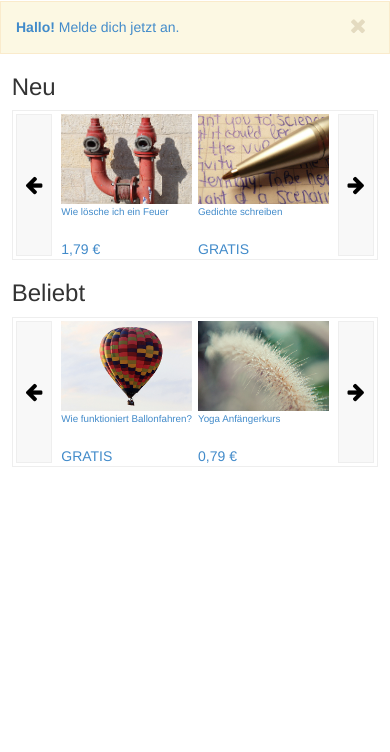
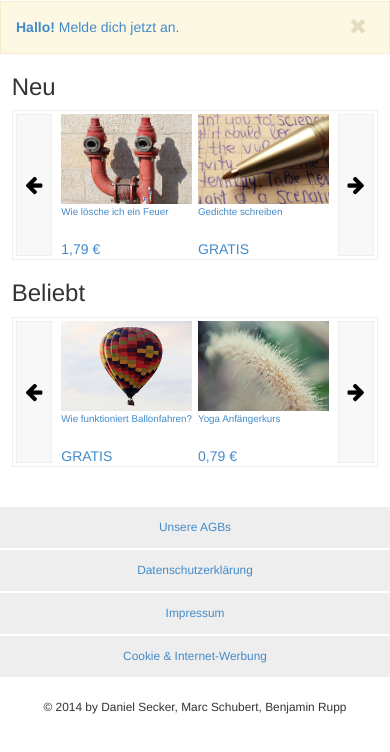
Before and after one commit to beruit01/webshop, a plain HTML site: page src/index.html in a window 390 px wide. Shown: the part 62-814 px from the top of the page. Drawn offline with Linux system fonts and the light colour scheme.

Commit message:
add footer and shoping cart badge

```diff
--- a/src/index.html
+++ b/src/index.html
@@ -25,7 +25,9 @@
 
 			<!-- shopping cart btn -->
 			<button type="button" class="btn btn-default">
-				<i class="fa fa-shopping-cart fa-lg"></i>Warenkorb
+				<i class="fa fa-shopping-cart fa-lg"></i>
+				Warenkorb
+				<span class="badge">42</span>
 			</button>
 
 			<!-- login cart btn -->
@@ -107,6 +109,7 @@
 			Donec quam felis, ultricies nec, pellentesque eu, pretium quis, sem. In enim justo, rhoncus ut, imperdiet a, venenatis vitae, justo.</span>
 		</div>
 
+		<!-- content -->
 		<div class="wrapper">
 
 			<!-- preview -->
@@ -333,7 +336,17 @@
 					<i class="fa fa-arrow-right fa"></i>
 				</a>
 			</div>
+		</div>
 
+		<!-- footer -->
+		<div class="footer">
+			<small>
+				<a href="#agbs">Unsere AGBs</a>
+				<a href="#agbs">Datenschutzerklärung</a>
+				<a href="#agbs">Impressum</a>
+				<a href="#agbs">Cookie & Internet-Werbung</a> <br>
+				<span>&copy; 2014 by Daniel Secker, Marc Schubert, Benjamin Rupp
+			</small>
 		</div>
 
 		<!-- scripts -->
--- a/src/style.css
+++ b/src/style.css
@@ -131,6 +131,10 @@ html, body { height: 100%; margin: 0; padding: 0;}
 	text-align: center;
 	margin-right: 10px;
 }
+.infobox .badge {
+	float: right;
+	background-color: #333333;
+}
 
 /*
 -------------------- preview --------------- */
@@ -218,3 +222,25 @@ html, body { height: 100%; margin: 0; padding: 0;}
 .carousel-inner .prevItem .price {
 	text-align: left;
 }
+
+/*
+---------------- footer ------------ */
+.footer {
+	margin: 40px 0 20px 0;
+	text-align: center;
+}
+.footer a {
+	margin: 0 15px;
+}
+@media screen and (max-width: 786px) {
+	.footer a,
+	.footer span {
+		display: block;
+		width: 100%;
+	}
+	.footer a {
+		background: #eeeeee;
+		margin: 2px 0px;
+		padding: 12px;
+	}
+}
```
